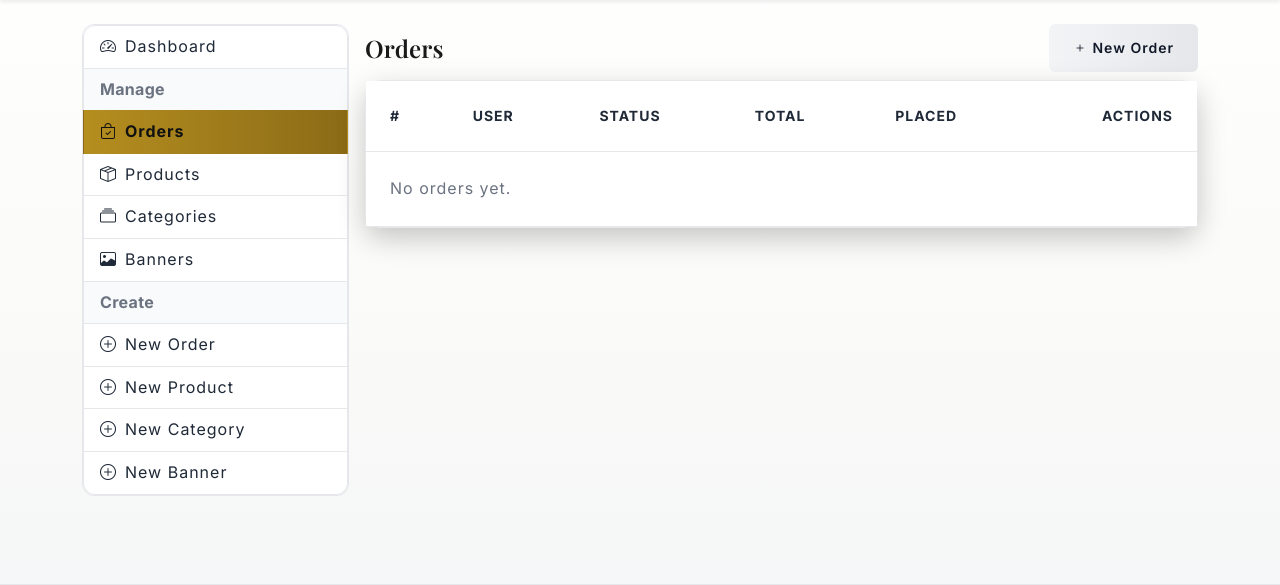
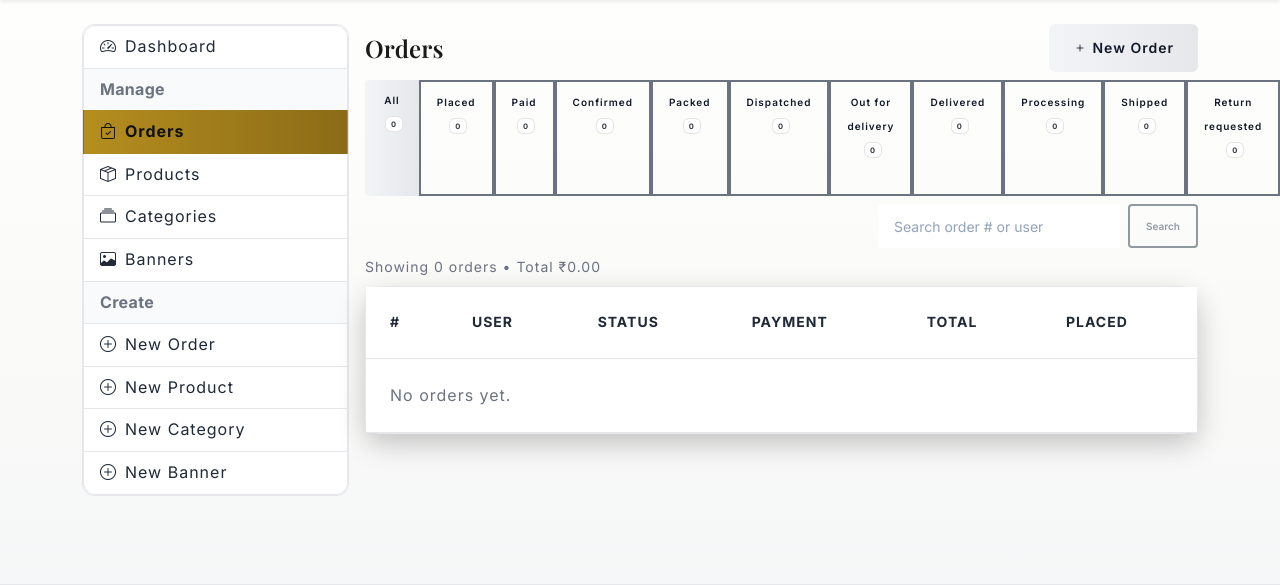
Before and after one commit to sirajkhan776/reyandhardy, a Django app: page /dashboard/orders/ in a window 1280 px wide. Shown: the part 73-658 px from the top of the page. Run offline with Django 4.2, Linux system fonts and the light colour scheme; the visitor is signed in with stand-in values (Sample User, id 1); data that the repository does not hold is empty; some libraries are stand-ins or nearby versions.

Commit message:
ux(orders): remove Edit/Delete, add filters + search + payment column, and summary; keep inline status auto-save

```diff
--- a/dashboard/views.py
+++ b/dashboard/views.py
@@ -51,8 +51,42 @@ def index(request):
 
 @staff_member_required(login_url="/accounts/login/")
 def orders_list(request):
-    orders = Order.objects.order_by("-created_at")[:50]
-    return render(request, "dashboard/orders_list.html", {"orders": orders, "status_choices": Order.STATUS_CHOICES})
+    q = request.GET.get("q", "").strip()
+    selected_status = request.GET.get("status", "all")
+
+    qs = Order.objects.all()
+    if q:
+        qs = qs.filter(order_number__icontains=q) | qs.filter(user__username__icontains=q)
+    if selected_status and selected_status != "all":
+        qs = qs.filter(status=selected_status)
+
+    orders = qs.order_by("-created_at")[:50]
+
+    # Build status filter data with counts
+    status_filters = []
+    total_all = Order.objects.count()
+    status_filters.append({"key": "all", "label": "All", "count": total_all})
+    for key, label in Order.STATUS_CHOICES:
+        cnt = Order.objects.filter(status=key).count()
+        status_filters.append({"key": key, "label": label, "count": cnt})
+
+    summary = qs.aggregate(total_amount=Sum("total_amount"), total_orders=Sum(1))
+    total_amount = summary.get("total_amount") or 0
+    total_orders = qs.count()
+
+    return render(
+        request,
+        "dashboard/orders_list.html",
+        {
+            "orders": orders,
+            "status_choices": Order.STATUS_CHOICES,
+            "status_filters": status_filters,
+            "selected_status": selected_status,
+            "q": q,
+            "summary_total_amount": total_amount,
+            "summary_total_orders": total_orders,
+        },
+    )
 
 
 @staff_member_required(login_url="/accounts/login/")
--- a/templates/dashboard/orders_list.html
+++ b/templates/dashboard/orders_list.html
@@ -7,10 +7,25 @@
       <h3 class="m-0">Orders</h3>
       <a href="/dashboard/orders/new/" class="btn btn-primary"><i class="bi bi-plus"></i> New Order</a>
     </div>
+    <div class="d-flex flex-wrap align-items-center gap-2 mb-2">
+      <div class="btn-group" role="group" aria-label="Status filters">
+        {% for f in status_filters %}
+          <a href="?status={{ f.key }}{% if q %}&q={{ q }}{% endif %}" class="btn btn-sm {% if selected_status == f.key %}btn-primary{% else %}btn-outline-primary{% endif %}">{{ f.label }} <span class="badge bg-light text-dark ms-1">{{ f.count }}</span></a>
+        {% endfor %}
+      </div>
+      <form class="ms-auto d-flex" method="get" action="">
+        {% if selected_status and selected_status != 'all' %}
+          <input type="hidden" name="status" value="{{ selected_status }}" />
+        {% endif %}
+        <input type="search" name="q" value="{{ q }}" placeholder="Search order # or user" class="form-control form-control-sm" />
+        <button class="btn btn-sm btn-outline-secondary ms-2" type="submit">Search</button>
+      </form>
+    </div>
+    <div class="mb-2 text-muted small">Showing {{ summary_total_orders }} orders • Total {{ CURRENCY_SYMBOL }}{{ summary_total_amount|floatformat:2 }}</div>
     <div class="card">
       <div class="table-responsive">
         <table class="table table-hover align-middle mb-0 dash-table">
-          <thead class="table-light"><tr><th>#</th><th>User</th><th>Status</th><th>Total</th><th>Placed</th><th class="text-end">Actions</th></tr></thead>
+          <thead class="table-light"><tr><th>#</th><th>User</th><th>Status</th><th>Payment</th><th>Total</th><th>Placed</th></tr></thead>
           <tbody>
             {% for o in orders %}
               <tr>
@@ -27,12 +42,9 @@
                     <button class="btn btn-sm btn-outline-primary d-none" type="submit">Update</button>
                   </form>
                 </td>
+                <td class="text-muted small text-uppercase">{{ o.payment_method }}</td>
                 <td>{{ CURRENCY_SYMBOL }}{{ o.total_amount }}</td>
                 <td>{{ o.created_at|date:"Y-m-d H:i" }}</td>
-                <td class="text-end">
-                  <a href="/dashboard/orders/{{ o.id }}/edit/" class="btn btn-sm btn-outline-primary">Edit</a>
-                  <a href="/dashboard/orders/{{ o.id }}/delete/" class="btn btn-sm btn-outline-danger">Delete</a>
-                </td>
               </tr>
             {% empty %}
               <tr><td colspan="6" class="text-muted">No orders yet.</td></tr>
@@ -56,6 +68,6 @@
       });
     });
   })();
-</script>
+  </script>
 {% endblock %}
 {% endblock %}
```
